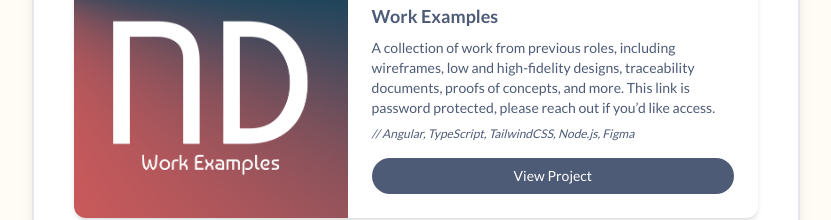
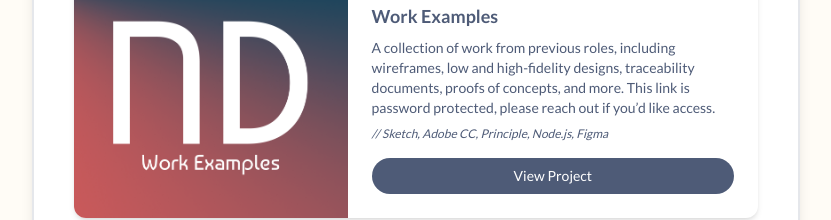
Before and after one commit to Natchez/afcwebsite, an Angular app: page / in a window 1280 px wide. Shown: the part 1240-1460 px from the top of the page, without its empty margins (224-1055 px from the left). Built offline with nearby package versions, Linux system fonts and the light colour scheme.

Commit message:
Update app.ts

```diff
--- a/src/app/app.ts
+++ b/src/app/app.ts
@@ -44,12 +44,12 @@ export class App {
         ' wireframes, low and high-fidelity designs, traceability\n' +
         ' documents, proofs of concepts, and more. This link is\n' +
         ' password protected, please reach out if you’d like access.',
-      technologies: ['Angular', 'TypeScript', 'TailwindCSS', 'Node.js', 'Figma'],
+      technologies: ['Sketch', 'Adobe CC', 'Principle', 'Node.js', 'Figma'],
       image: './assets/workexamples.png',
       links: [
-        {name: 'Portfolio', url: 'https://example.com/portfolio'},
-        {name: 'Github', url: 'https://github.com/example'},
-        {name: 'Case Studies', url: 'https://example.com/case-studies'}
+        {name: 'Priority Work', url: 'https://www.figma.com/deck/iPCzGUxzUUzL4ONPGrQv8F/Priority-Work?node-id=2023-57884&t=kVpTiPWMGerie1XM-1'},
+        {name: 'Priority Interview Exercise Work', url: 'https://github.com/example'},
+        {name: 'ICU Medical', url: 'https://example.com/case-studies'}
       ],
       app: 'wds'
     },
```
